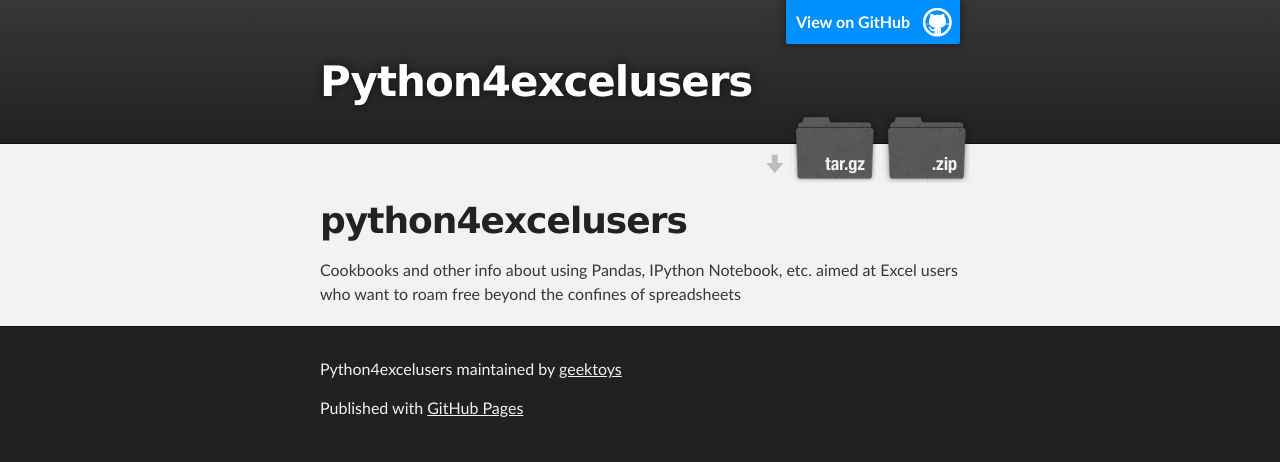
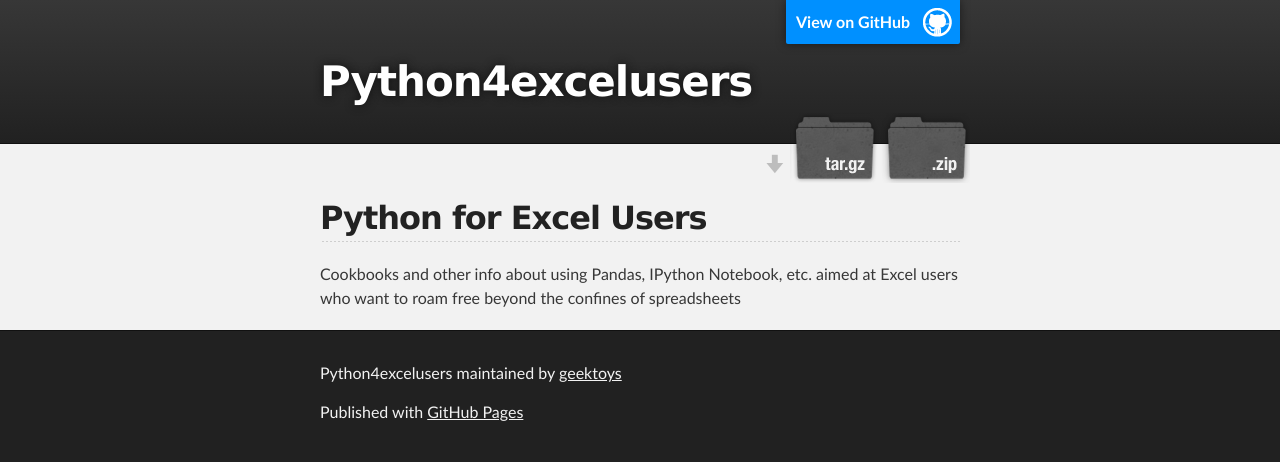
Before and after one commit to geektoys/python4excelusers, a plain HTML site: page index.html in a window 1280 px wide. Drawn offline with Linux system fonts and the light colour scheme.

Commit message:
fixed h1 header

```diff
--- a/index.html
+++ b/index.html
@@ -30,8 +30,8 @@
     <!-- MAIN CONTENT -->
     <div id="main_content_wrap" class="outer">
       <section id="main_content" class="inner">
-        <h1>
-<a name="python4excelusers" class="anchor" href="#python4excelusers"><span class="octicon octicon-link"></span></a>python4excelusers</h1>
+        <h2>
+<a name="python4excelusers" class="anchor" href="#python4excelusers"><span class="octicon octicon-link"></span></a>Python for Excel Users</h2>
 
 Cookbooks and other info about using Pandas, IPython Notebook, etc. aimed at Excel users who want to roam free beyond the confines of spreadsheets
 
```
